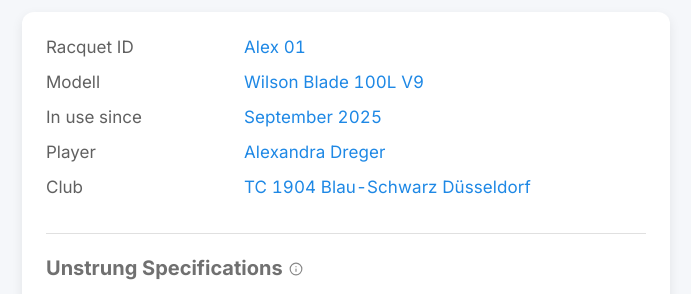
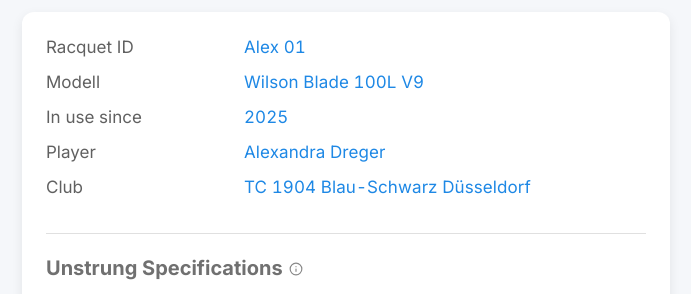
Before and after one commit to stringsmatter/Info, a Jekyll site: the page built from AD01/index.html, in a window 1280 px wide. Shown: the top 294 px of the page, without its empty margins (294-985 px from the left). Built offline with Jekyll 4.4.1, drawn with Linux system fonts in a browser that asks for light colours.

Commit message:
Update AD01.yml

```diff
--- a/_data/racquets/AD01.yml
+++ b/_data/racquets/AD01.yml
@@ -2,7 +2,7 @@
 club: "TC 1904 Blau-Schwarz Düsseldorf"
 racket_id: "Alex 01"
 model: "Wilson Blade 100L V9"
-first_used: "September 2025"
+first_used: "2025"
 
 general:
   head_size: "100 in²"
```
